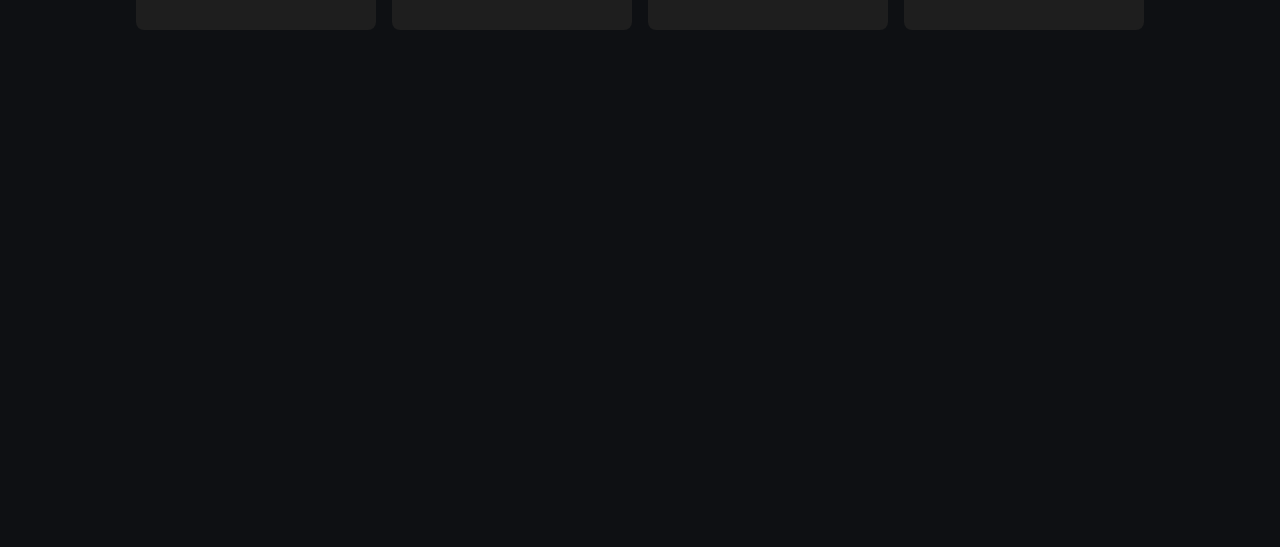
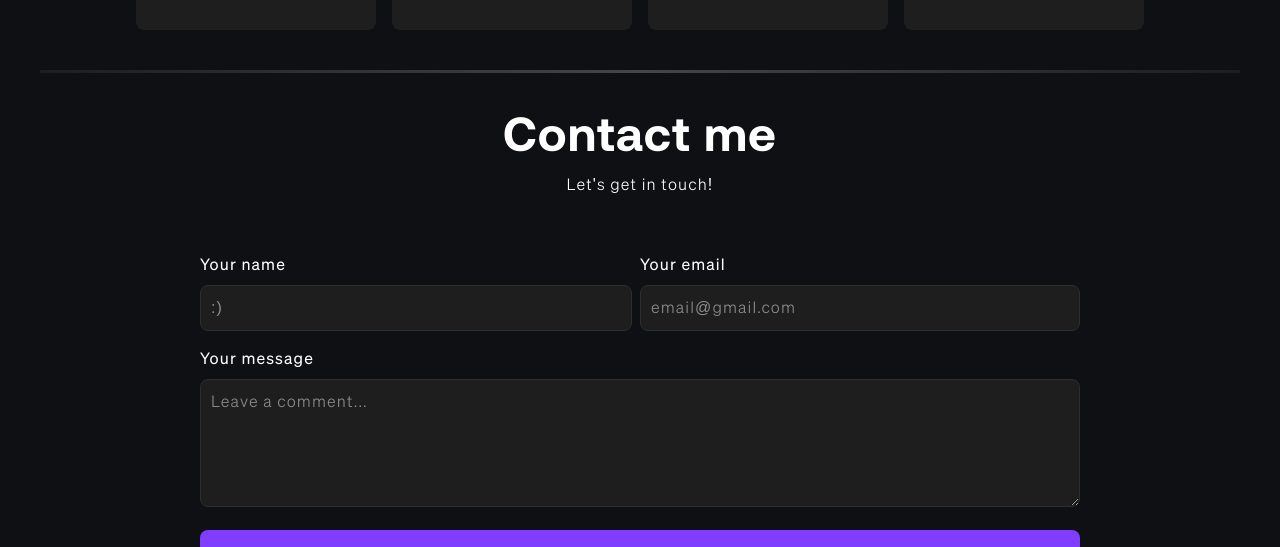
Before and after one commit to BautiSobenko/portfolio, a Next.js app: page / in a window 1280 px wide. Shown: the part 4208-4755 px from the top of the page. Before the commit the page ends 4278 px from the top, so only its background shows below. Built offline with nearby package versions, Linux system fonts and the light colour scheme.

Commit message:
Finishing Contact Section

```diff
--- a/src/app/globals.css
+++ b/src/app/globals.css
@@ -6,6 +6,24 @@
 
   .font-poppins {
     font-family: var(--font-poppins);
+  }
+
+  /* Change Autocomplete styles in Chrome*/
+  input:-webkit-autofill,
+  input:-webkit-autofill:hover,
+  input:-webkit-autofill:focus,
+  textarea:-webkit-autofill,
+  textarea:-webkit-autofill:hover,
+  textarea:-webkit-autofill:focus,
+  select:-webkit-autofill,
+  select:-webkit-autofill:hover,
+  select:-webkit-autofill:focus {
+    border: 1px solid #2d2d2d;
+    -webkit-text-fill-color: white;
+    -webkit-box-shadow: 0 0 0px 1000px #000000 inset;
+    box-shadow: 0 0 0px 1000px #1E1E1E inset;
+    transition: background-color 5000s ease-in-out 0s;
+    color: white;
   }
 
   :root {
@@ -39,36 +57,6 @@
 
     --radius: 0.5rem;
   }
-
-  .dark {
-    --background: 240 10% 3.9%;
-    --foreground: 0 0% 98%;
-
-    --card: 240 10% 3.9%;
-    --card-foreground: 0 0% 98%;
-
-    --popover: 240 10% 3.9%;
-    --popover-foreground: 0 0% 98%;
-
-    --primary: 0 0% 98%;
-    --primary-foreground: 240 5.9% 10%;
-
-    --secondary: 240 3.7% 15.9%;
-    --secondary-foreground: 0 0% 98%;
-
-    --muted: 240 3.7% 15.9%;
-    --muted-foreground: 240 5% 64.9%;
-
-    --accent: 240 3.7% 15.9%;
-    --accent-foreground: 0 0% 98%;
-
-    --destructive: 0 62.8% 30.6%;
-    --destructive-foreground: 0 0% 98%;
-
-    --border: 240 3.7% 15.9%;
-    --input: 240 3.7% 15.9%;
-    --ring: 240 4.9% 83.9%;
-  }
 }
 
 @layer base {
--- a/src/app/page.tsx
+++ b/src/app/page.tsx
@@ -1,6 +1,6 @@
 'use client'
 
-import { Hero, Divider, CourseCard, ProjectSectionMobile, About, FeatureSection } from "@/components/ui"
+import { Hero, Divider, CourseCard, ProjectSectionMobile, About, FeatureSection, ContactSection } from "@/components/ui"
 import { useMediaQuery } from "react-responsive"
 
 const Page = () => {
@@ -21,6 +21,8 @@ const Page = () => {
       <About />
       <Divider />
       <FeatureSection />
+      <Divider />
+      <ContactSection />
     </main>
   )
 }
--- a/src/components/ui/about/About.tsx
+++ b/src/components/ui/about/About.tsx
@@ -12,7 +12,7 @@ export const About = () => {
           </p>
       </div>
 
-      <div className="flex flex-col h-[38rem] xl:h-[36rem] lg:mx-24 xl:mx-48 rounded-2xl bg-bg-100 border border-bg-200 py-8">
+      <div className="flex flex-col h-[38rem] xl:h-[36rem] lg:mx-24 xl:mx-48 rounded-2xl bg-bg-100 py-8">
         <Image
           priority
           src="/profile-pic.jpeg"
--- /dev/null
+++ b/src/components/ui/contact/ContactSection.tsx
@@ -0,0 +1,32 @@
+
+export const ContactSection = () => {
+  return (
+    <section className="mb-24">
+      <div className="text-center py-10">
+        <h2 className="text-5xl font-bold mb-3">Contact me</h2>
+        <p className="text-sm md:text-base">
+          {"Let's get in touch!"}
+        </p>
+      </div>
+
+      <form method="POST" className="px-40 space-y-4 my-4">
+        <div className="flex gap-2">
+          <div className="flex-[0_1_50%]">
+            <label htmlFor="name" className="block mb-2 text-base font-medium text-text-100">Your name</label>
+            <input type="text" name="name" className="block p-2.5 w-full text-base text-text-300 focus:border-primary-100 focus:ring-primary-100 bg-bg-100 rounded-lg border outline-none border-bg-200 placeholder-text-300/50" placeholder=":)"/>
+          </div>
+          <div className="flex-[0_0_50%]">
+            <label htmlFor="email" className="block mb-2 text-base font-medium text-text-100">Your email</label>
+            <input type="email" className="block p-2.5 w-full text-base text-text-300 focus:border-primary-100 focus:ring-primary-100 bg-bg-100 rounded-lg border outline-none border-bg-200 placeholder-text-300/50" placeholder="email@gmail.com"/>
+          </div>
+        </div>
+        <div>
+          <label htmlFor="message" className="block mb-2 text-base font-medium text-text-100">Your message</label>
+          <textarea id="message" rows={4} className="p-2.5 min-h-32 w-full text-base text-text-300 focus:border-primary-100 focus:ring-primary-100 bg-bg-100 rounded-lg border outline-none border-bg-200 placeholder-text-300/50" placeholder="Leave a comment..."></textarea>
+        </div>
+        <input type="submit" value="Send Message" className="py-3.5 text-center inline-block bg-accent-100 w-full rounded-lg font-medium" />
+      </form>
+
+    </section>
+  )
+}
--- a/src/components/ui/index.ts
+++ b/src/components/ui/index.ts
@@ -9,6 +9,7 @@ import { ProjectCardDesktop } from "./projects/ProjectCardDesktop"
 import { About } from "./about/About"
 import { CardIcon } from "./feature/FeatureCard"
 import { FeatureSection } from "./feature/FeatureSection"
+import { ContactSection } from "./contact/ContactSection"
 
 
 export {
@@ -22,5 +23,6 @@ export {
   ProjectCardDesktop,
   About,
   CardIcon,
-  FeatureSection
+  FeatureSection,
+  ContactSection
 }
```
